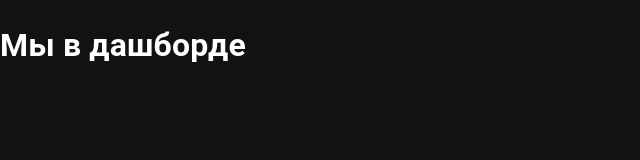
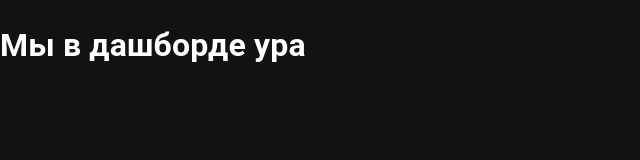
Before and after one commit to YaSanyaBeats/ChiefAI, a Next.js app in the folder frontend/: page /dashboard in a window 1280 px wide. Shown: the top 160 px of the page, without its empty margins (0-640 px from the left). Built offline with nearby package versions, Linux system fonts and the light colour scheme.

Commit message:
write in page.tsx ура word

```diff
--- a/frontend/src/app/dashboard/page.tsx
+++ b/frontend/src/app/dashboard/page.tsx
@@ -1,3 +1,3 @@
 export default function Page() {
-    return <h1>Мы в дашборде</h1>
+    return <h1>Мы в дашборде ура</h1>
 }
```
Also changed, not shown: 2 other files (tests, documents, lock files or other folders).
